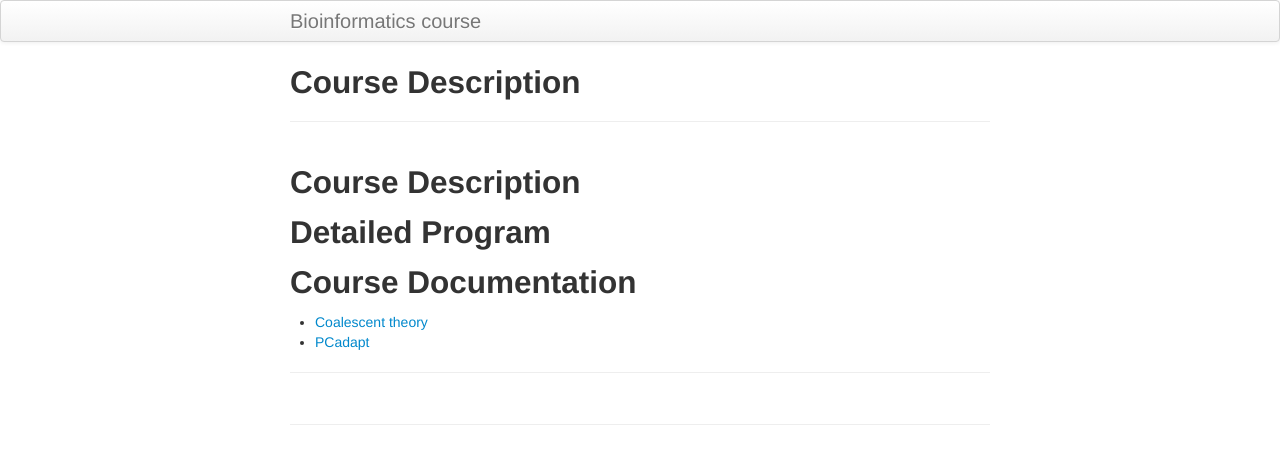
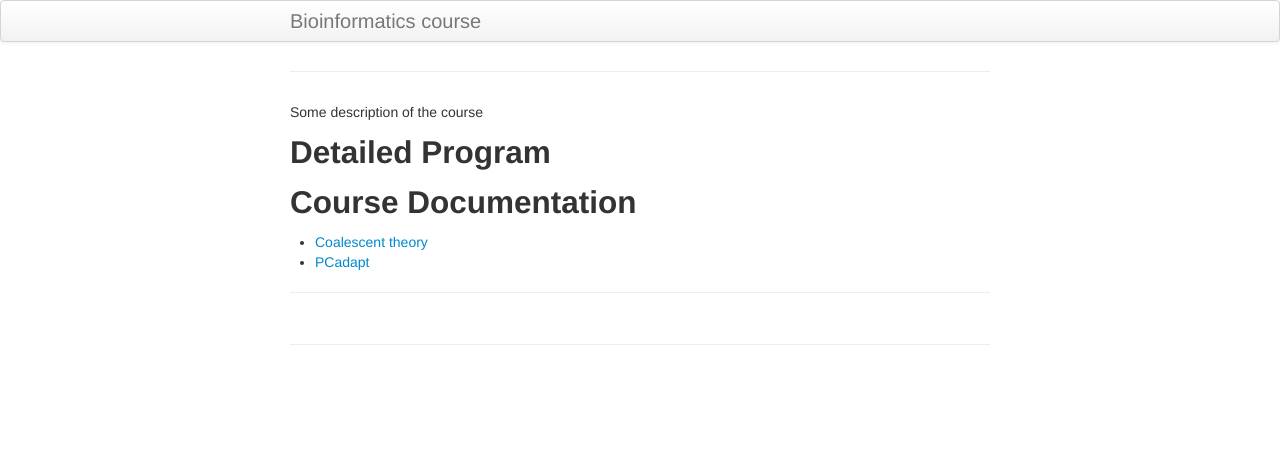
Before and after one commit to ritarasteiro/FieldCourse, a Jekyll site: the page built from index.md, in a window 1280 px wide. Shown: the top 464 px of the page. Built offline with Jekyll 4.4.1, drawn with Linux system fonts in a browser that asks for light colours; our own code applies the rules of GitHub Pages for plain Markdown files.

Commit message:
Update index.md

```diff
--- a/index.md
+++ b/index.md
@@ -1,5 +1,5 @@
 
-## Course Description
+Some description of the course
 
 
 ## Detailed Program
```
